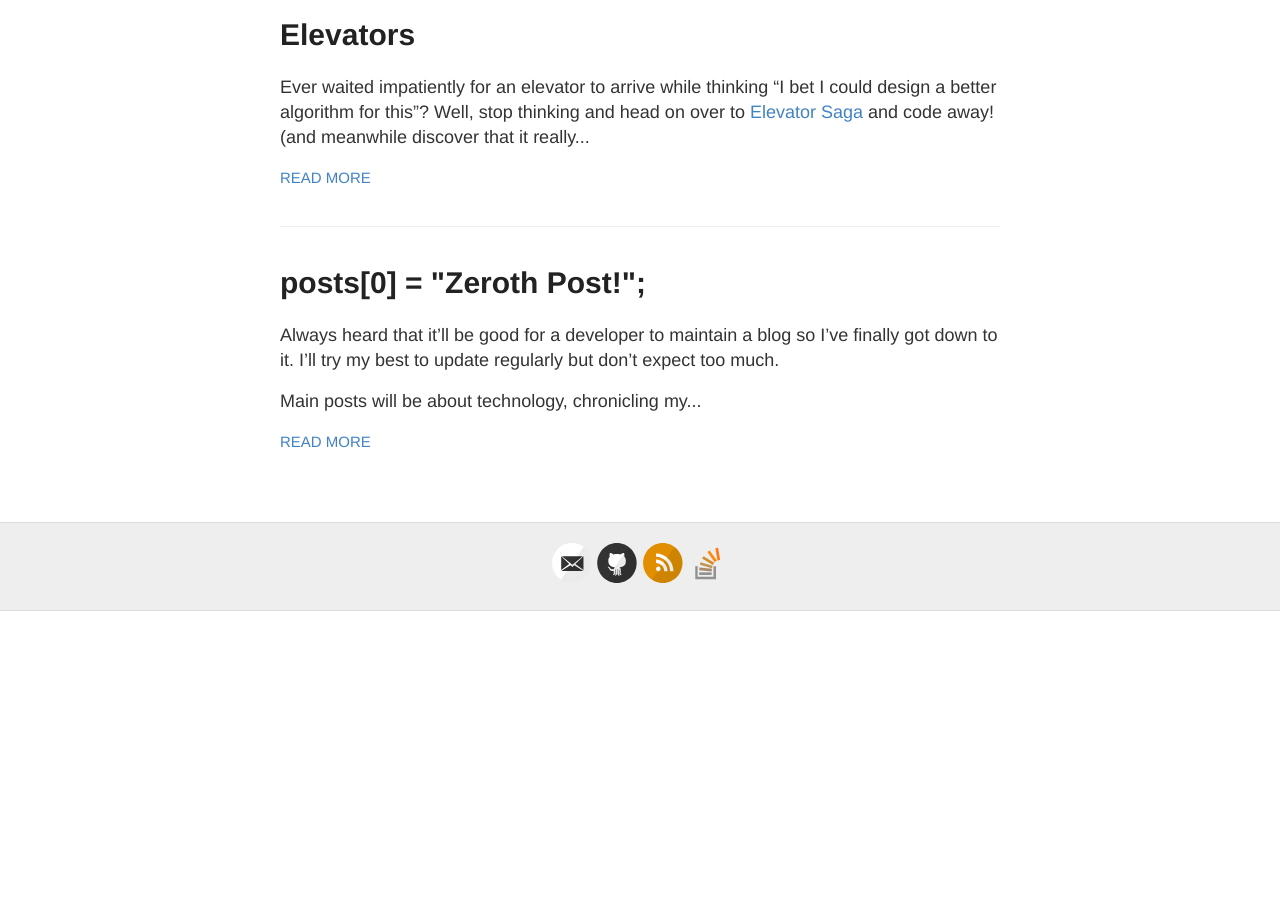
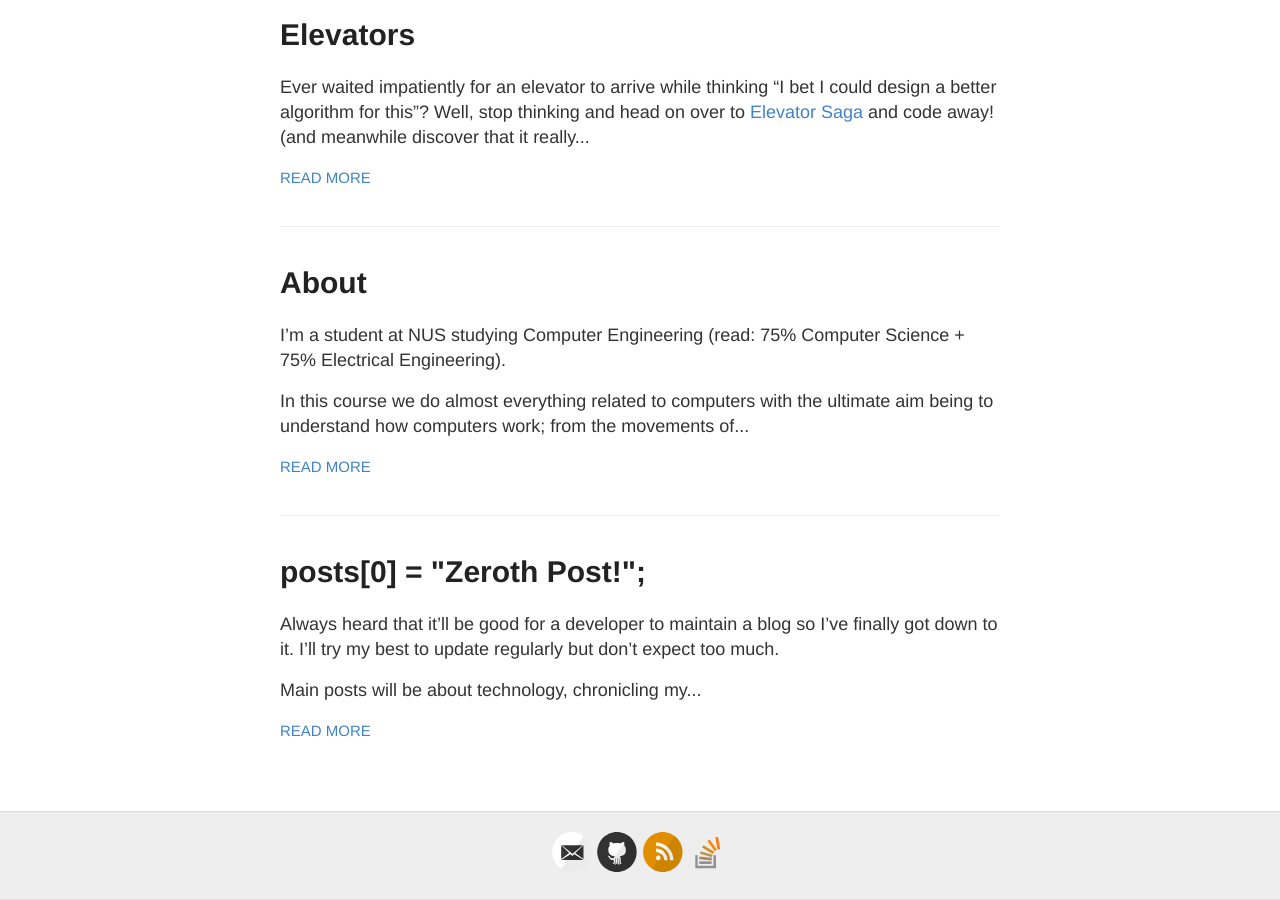
Before and after one commit to ksami/ksami.github.io, a Jekyll site: the page built from index.html, in a window 1280 px wide and 900 px high, scrolled down 977 px. Built offline with Jekyll 4.4.1, drawn with Linux system fonts in a browser that asks for light colours; Markdown is read by kramdown in place of the engine named in the settings; comment, search, counter and statistics services are not loaded; before the commit the page ends 1588 px from its top, so only the background shows below that.

Commit message:
new post About

```diff
--- /dev/null
+++ b/_posts/2015-01-23-About.md
@@ -0,0 +1,14 @@
+---
+layout: post
+title: About
+tags: nus ceg
+---
+I'm a student at NUS studying Computer Engineering (read: 75% Computer Science + 75% Electrical Engineering).
+
+In this course we do almost everything related to computers with the ultimate aim being to understand how computers work; from the movements of electrons to the workings of an Operating System to web technologies, we've studied them all.
+
+Thinking back on this now, I can't believe I actually did all that. But trust me, it is satisfying to finally begin to understand the mysterious device known as a computer.
+
+Any juniors who happen to stumble across this blog are welcome to contact me for notes or advice. Any non-juniors are welcome to hire me :)
+
+<br><br>`- ksami`
--- a/about.md
+++ b/about.md
@@ -8,7 +8,7 @@ Student
 
 ### More Information
 
-Really hardworking student
+NUS Computer Engineering Year 7/2
 
 ### Contact me
 
```
